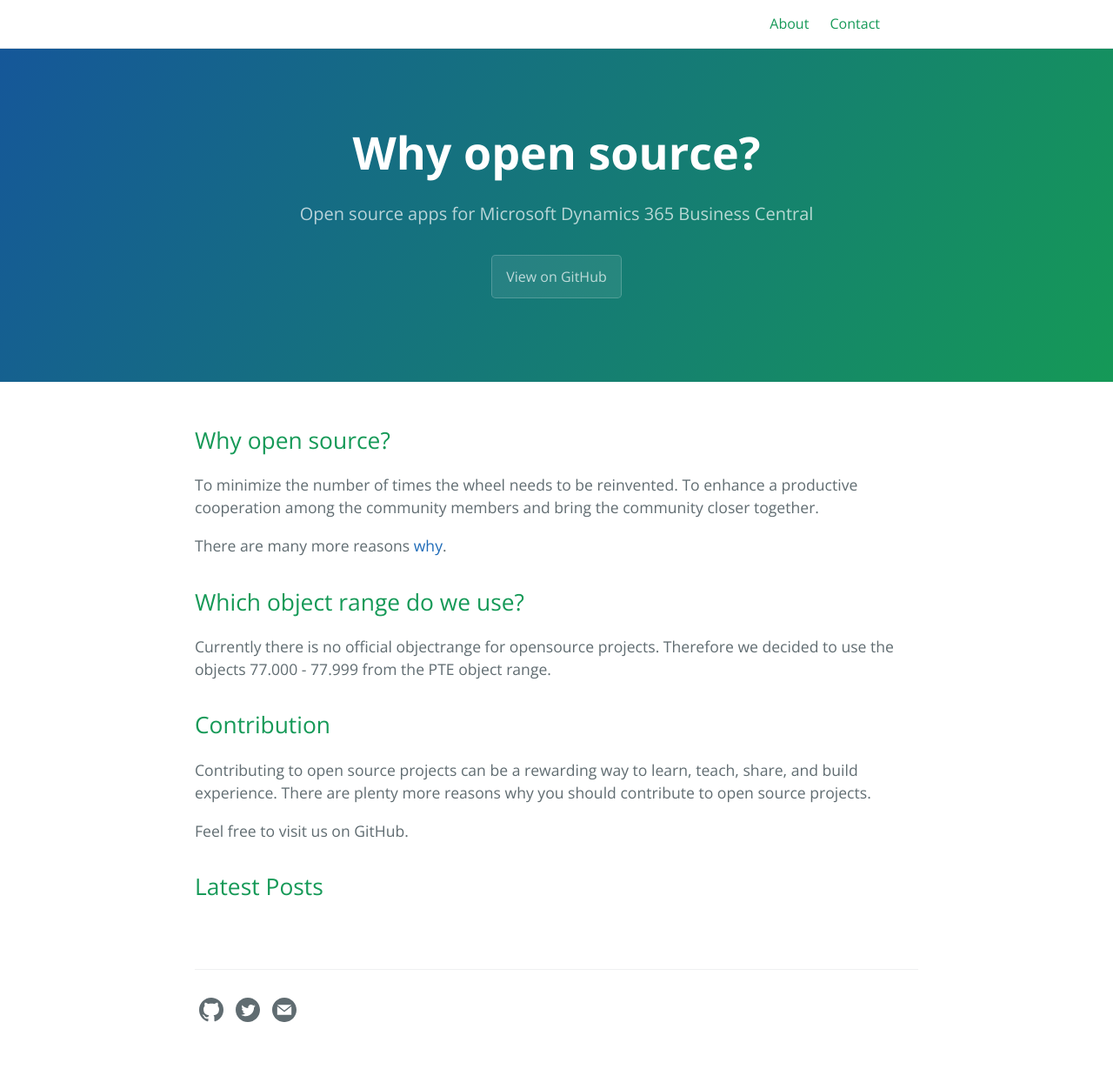
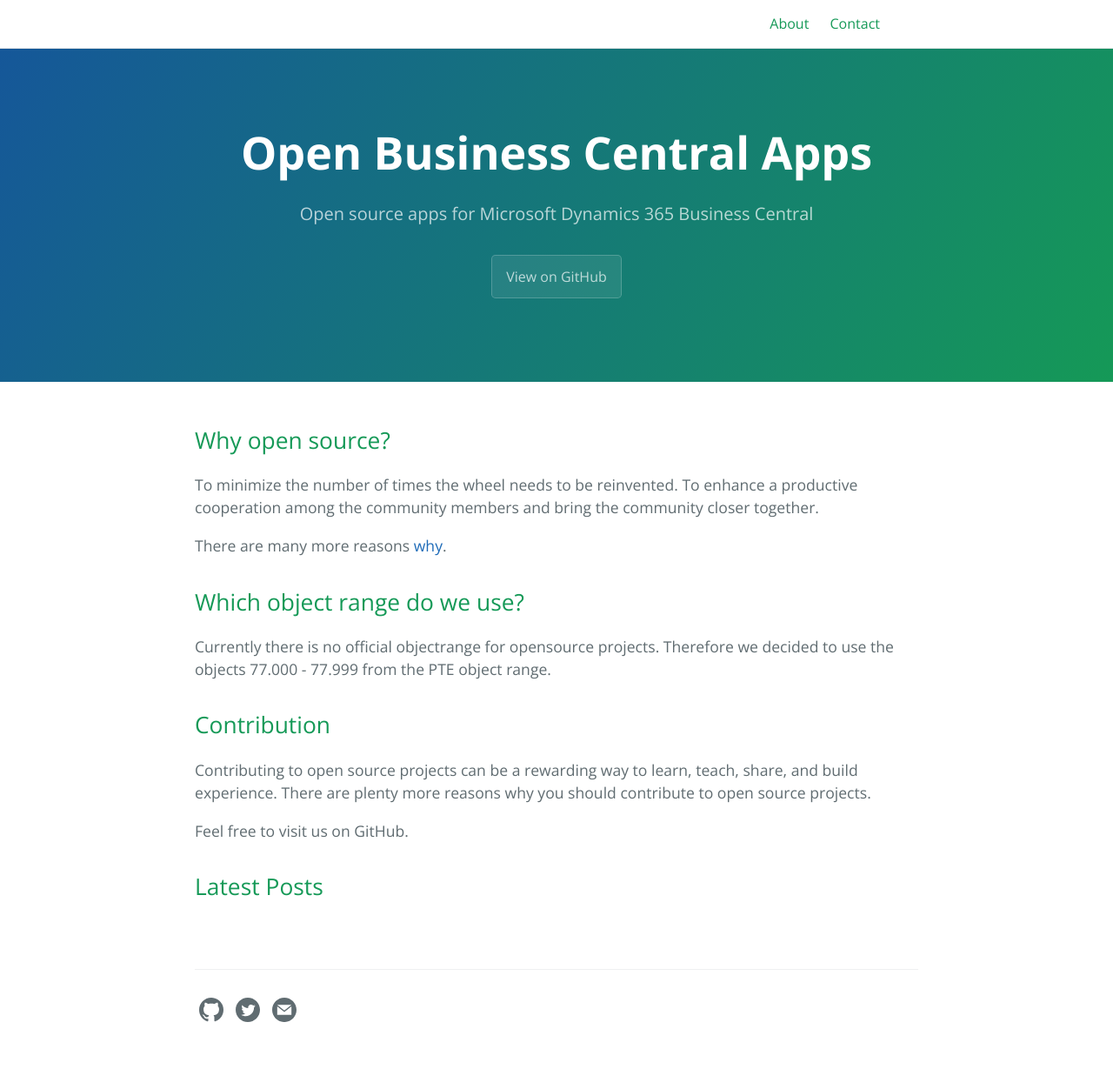
Before and after one commit to OpenBusinessCentralApps/OpenBusinessCentralApps.github.io, a Jekyll site: the page built from index.md, in a window 1280 px wide. Shown: the whole page at 87% size. Built offline with Jekyll 4.4.1, drawn with Linux system fonts in a browser that asks for light colours; our own code applies the rules of GitHub Pages for plain Markdown files.

Commit message:
Fixed projectname

```diff
--- a/_layouts/default.html
+++ b/_layouts/default.html
@@ -65,7 +65,12 @@
         {% endif %}
 
         <section class="page-header">
+            {% if page.layout == 'home' %}
+            <h1 class="project-name">Open Business Central Apps</h1>
+            {% endif %}
+            {% if page.layout != 'home' %}
             <h1 class="project-name">{{ page-title }}</h1>
+            {% endif %}
             <h2 class="project-tagline">{{ page-tagline }}</h2>
             {% if page.layout == 'home' and site.show_github_org_url %}
             <a href="{{ site.github_org_url }}" class="btn">View on GitHub</a>
```
